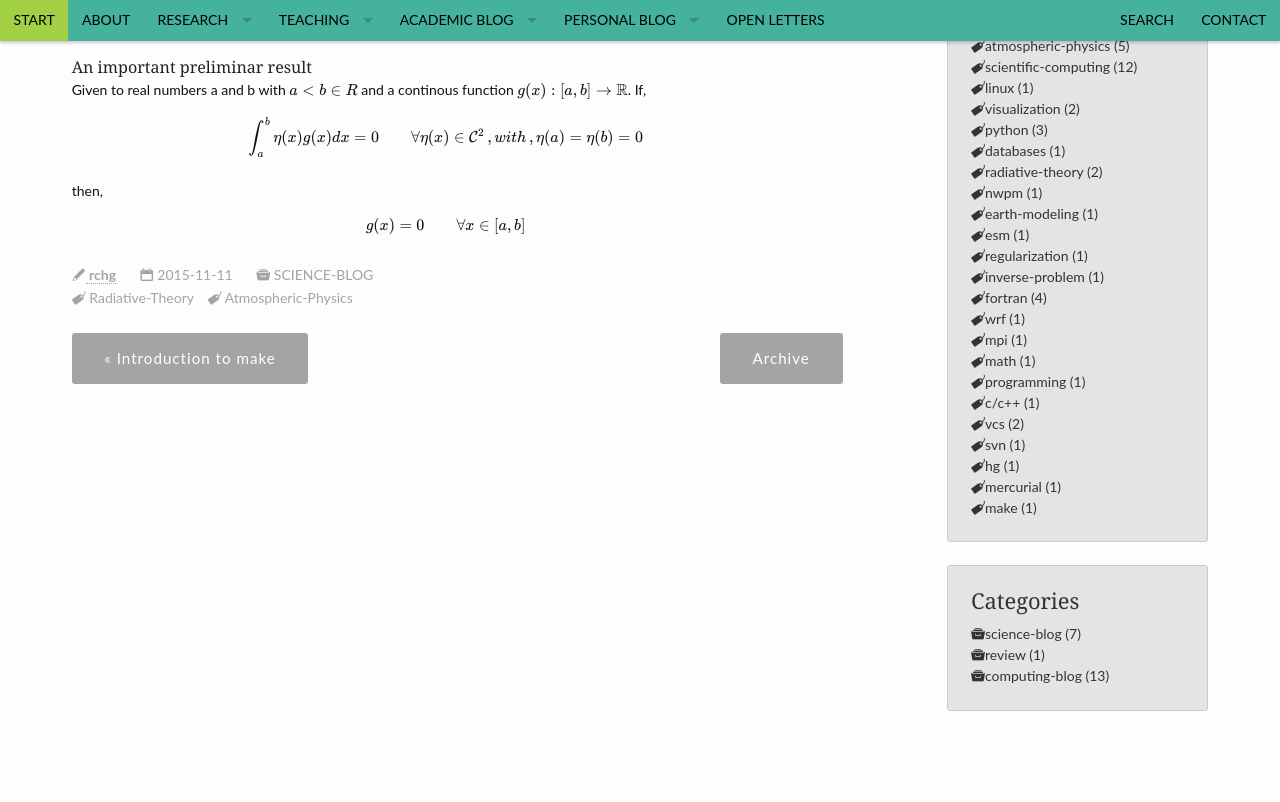
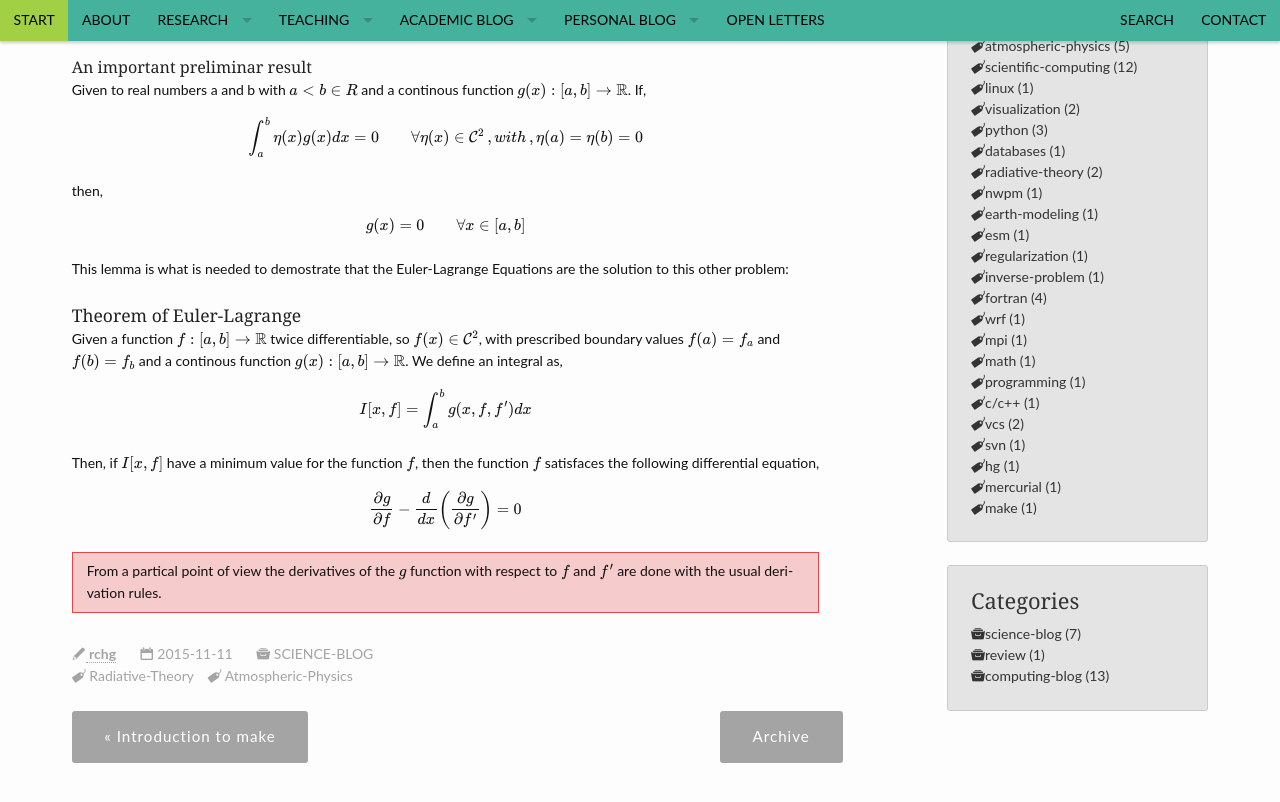
Before and after one commit to RCHG/rchg.github.io, a Jekyll site: the page built from _posts/2015-11-11-Euler-Lagrange.md, in a window 1280 px wide and 900 px high, scrolled down 530 px. Shown: the top 802 px of the window. Built offline with Jekyll 4.4.1, drawn with Linux system fonts in a browser that asks for light colours; formulas are drawn with MathJax 3.

Commit message:
Update 2015-11-11-Euler-Lagrange.md

```diff
--- a/_posts/2015-11-11-Euler-Lagrange.md
+++ b/_posts/2015-11-11-Euler-Lagrange.md
@@ -30,4 +30,17 @@ then,
 
 $$g(x)=0 \qquad \forall x\in [a,b] $$
 
-{:.smallquote}
+This lemma is what is needed to demostrate that the Euler-Lagrange Equations are the solution to this other problem:
+
+#### Theorem of Euler-Lagrange
+
+Given a function $$f:[a,b]\rightarrow\mathbb{R}$$ twice differentiable, so $$f(x)\in \mathcal{C}^{2}$$, with prescribed boundary values $$f(a)=f_{a}$$ and  $$f(b)=f_{b}$$ and a continous function $$g(x): [a,b]\rightarrow \mathbb{R}$$. We define an integral as,
+
+$$I[x,f] = \int_{a}^{b}g(x,f,f')dx $$
+
+Then, if $$I[x,f]$$ have a minimum value for the function $$f$$, then the function $$f$$ satisfaces the following differential equation,
+
+$$\frac{\partial g}{\partial f} - \frac{d}{dx}\left( \frac{\partial g}{\partial f'} \right)=0 $$
+
+From a partical point of view the derivatives of the $$g$$ function with respect to $$f$$ and $$f'$$ are done with the usual derivation rules.
+{:.notice}
```
